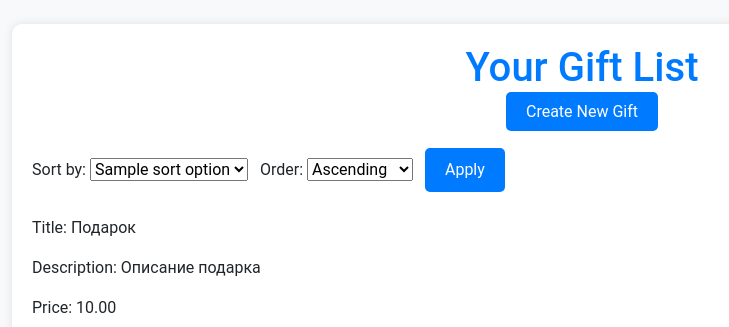
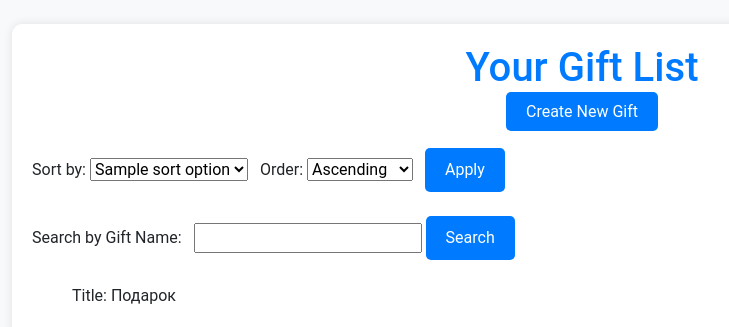
Before and after one commit to Tiranomage/WishlistConnectDjango, a Django app: template wishlist_connect/templates/user_gift_list.html in a window 1280 px wide. Shown: the part 76-403 px from the top of the page, without its empty margins (58-787 px from the left). Run offline with Django 5.2, Linux system fonts and the light colour scheme; data comes from the database, SQL or seed files in the repository; both versions use the stored data as it was after the commit; tables that the repository leaves empty hold one stand-in row (values such as "Sample post"); the template is opened without the code that fills it: values that come from a table or form of the project are taken from there, most other values are stand-ins (such as "Sample title", 1, 10 or a date in 2020); some libraries are stand-ins or nearby versions.

Commit message:
Update 1.2 (The gift search function has been added, the user search function has been fixed (now the corresponding page will be displayed in the absence of the user), the function of attaching an image to a gift has been added (while there is a bug with the image display))

```diff
--- a/wishlist_connect/api/forms.py
+++ b/wishlist_connect/api/forms.py
@@ -4,7 +4,7 @@ from .models import Gift, UserProfile
 class GiftForm(forms.ModelForm):
     class Meta:
         model = Gift
-        fields = ['title', 'description', 'price', 'priority']
+        fields = ['title', 'description', 'price', 'priority', 'image']
 
 class UserProfileForm(forms.ModelForm):
     class Meta:
--- a/wishlist_connect/api/models.py
+++ b/wishlist_connect/api/models.py
@@ -16,6 +16,8 @@ class Gift(models.Model):
     description = models.TextField()
     price = models.DecimalField(max_digits=10, decimal_places=2)
     priority = models.CharField(max_length=10, choices=PRIORITY_CHOICES, default='none')
+    image = models.ImageField(upload_to='gift_images/', blank=True, null=True)
+
 
     def __str__(self):
         return self.title
--- a/wishlist_connect/api/urls.py
+++ b/wishlist_connect/api/urls.py
@@ -1,4 +1,6 @@
 from django.urls import path
+from django.conf import settings
+from django.conf.urls.static import static
 from django.contrib.auth import views as auth_views
 from .views import (GiftListCreateView, GiftDetailView,
                     user_gift_list, other_user_gift_list,
@@ -24,4 +26,4 @@ urlpatterns = [
     path('delete-selected-gifts/', delete_selected_gifts, name='delete-selected-gifts'),
     path('delete-gift/<int:pk>/', delete_gift, name='delete-gift'),
     path('create-gift/', create_gift, name='create-gift'),
-]
+]  + static(settings.MEDIA_URL, document_root=settings.MEDIA_ROOT)
--- a/wishlist_connect/templates/create_gift.html
+++ b/wishlist_connect/templates/create_gift.html
@@ -1,9 +1,9 @@
+{% extends 'base.html' %}
 {% load i18n %}
-{% extends 'base.html' %}
 
 {% block content %}
     <h1>{% trans 'Create a New Gift'%}</h1>
-    <form method="post" action="{% url 'create-gift' %}">
+    <form method="post" action="{% url 'create-gift' %}" enctype="multipart/form-data">
         {% csrf_token %}
         {{ form.as_p }}
         <button type="submit">{% trans "Create Gift"%}</button>
--- a/wishlist_connect/templates/edit_gift.html
+++ b/wishlist_connect/templates/edit_gift.html
@@ -3,7 +3,7 @@
 
 {% block content %}
     <h1>{% trans "Edit Gift"%}</h1>
-    <form method="post" action="{% url 'edit-gift' pk=gift.pk %}">
+    <form method="post" action="{% url 'edit-gift' pk=gift.pk %}" enctype="multipart/form-data">
         {% csrf_token %}
         {{ form.as_p }}
         <button type="submit" class="standard-button">{% trans "Save Changes"%}</button>
--- a/wishlist_connect/templates/user_gift_list.html
+++ b/wishlist_connect/templates/user_gift_list.html
@@ -10,7 +10,7 @@
         <a href="{% url 'create-gift' %}" class="standard-button">{% trans "Create New Gift"%}</a>
     </div>
 
-    <form method="get" class="mb-4 text_center">
+    <form method="get" class="mb-4">
         <label for="sort_by" calss="mr-2">{% trans "Sort by:"%}</label>
         <select name="sort_by" id="sort_by" class="mr-2">
             {% for key, label in sort_options.items %}
@@ -27,18 +27,61 @@
         <button type="submit" class="standard-button">{% trans "Apply"%}</button>
     </form>
 
+    <form method="get" action="{% url 'user-gift-list' %}" class="mb-4">
+        {% csrf_token %}
+        <label for="search_query" class="mr-2">{% trans "Search by Gift Name:" %}</label>
+        <input type="text" name="search_query" id="search_query" value="{{ search_query }}">
+        <button type="submit" class="standard-button">{% trans "Search" %}</button>
+    </form>
+
+    {% if search_query %}
+        {% if gifts%}
+            <ul>
                 {% for gift in gifts %}
                     <div class="mb-4">
                         <p>{% trans "Title:"%} {{ gift.title }}</p>
                         <p>{% trans "Description:"%} {{ gift.description }}</p>
                         <p>{% trans "Price:"%} {{ gift.price }}</p>
                         <p>{% trans "Priority:"%} {{ gift.get_priority_display }}</p>
+                        {% if gift.image %}
+                            <img src="{{ gift.image.url }}" alt="{{ gift.name }} Image">
+                        {% endif %}
                         <form method="post" action="{% url 'delete-gift' pk=gift.pk %}" style="display: inline;">
                             {% csrf_token %}
                             <button type="submit" class="delete-button">{% trans "Delete"%}</button>
                         </form>
-            <a href="{% url 'edit-gift' pk=gift.pk %}" class="standard-button">{% trans "Edit"%}</a>
+                        <a href="{% url 'edit-gift' pk=gift.pk %}" class="standard-button" enctype="multipart/form-data">{% trans "Edit"%}</a>
                     </div>
                     <hr>
                 {% endfor %}
+            </ul>
+        {% else %}
+            <p>{% trans "No gifts found." %}</p>
+        {% endif %}
+    {% else%}
+        {% if gifts%}
+            <ul>
+                {% for gift in gifts %}
+                    <div class="mb-4">
+                        <p>{% trans "Title:"%} {{ gift.title }}</p>
+                        <p>{% trans "Description:"%} {{ gift.description }}</p>
+                        <p>{% trans "Price:"%} {{ gift.price }}</p>
+                        <p>{% trans "Priority:"%} {{ gift.get_priority_display }}</p>
+                        {% if gift.image %}
+                            <img src="{{ gift.image.url }}" alt="{{ gift.name }} Image">
+                        {% endif %}
+                        <form method="post" action="{% url 'delete-gift' pk=gift.pk %}" style="display: inline;">
+                            {% csrf_token %}
+                            <button type="submit" class="delete-button">{% trans "Delete"%}</button>
+                        </form>
+                        <a href="{% url 'edit-gift' pk=gift.pk %}" class="standard-button" enctype="multipart/form-data">{% trans "Edit"%}</a>
+                    </div>
+                    <hr>
+                {% endfor %}
+            </ul>
+        {% else %}
+            <p>{% trans "You haven't gifts." %}</p>
+        {% endif %}
+    {% endif %}
+
 {% endblock %}
--- a/wishlist_connect/templates/view_gift.html
+++ b/wishlist_connect/templates/view_gift.html
@@ -7,4 +7,7 @@
     <p>{% trans "Description:"%} {{ gift.description }}</p>
     <p>{% trans "Price:"%} {{ gift.price }}</p>
     <p>{% trans "Priority:"%} {{gift.priority}}</p>
+    {% if gift.image %}
+        <img src="{{ gift.image.url }}" alt="{{ gift.name }} Image">
+    {% endif %}
 {% endblock %}
--- a/wishlist_connect/wishlist_connect/settings.py
+++ b/wishlist_connect/wishlist_connect/settings.py
@@ -76,6 +76,9 @@ TEMPLATES = [
         },
     },
 ]
+
+MEDIA_URL = ''
+MEDIA_ROOT = BASE_DIR / 'gift_images'
 
 WSGI_APPLICATION = 'wishlist_connect.wsgi.application'
 
```
Also changed, not shown: wishlist_connect/api/views.py (+34 -31 lines), wishlist_connect/templates/other_user_gift_list.html (+40 -1 lines), wishlist_connect/api/migrations/0006_gift_image.py (added), wishlist_connect/db.sqlite3. Lines whose indentation alone changed are shown as unchanged.
